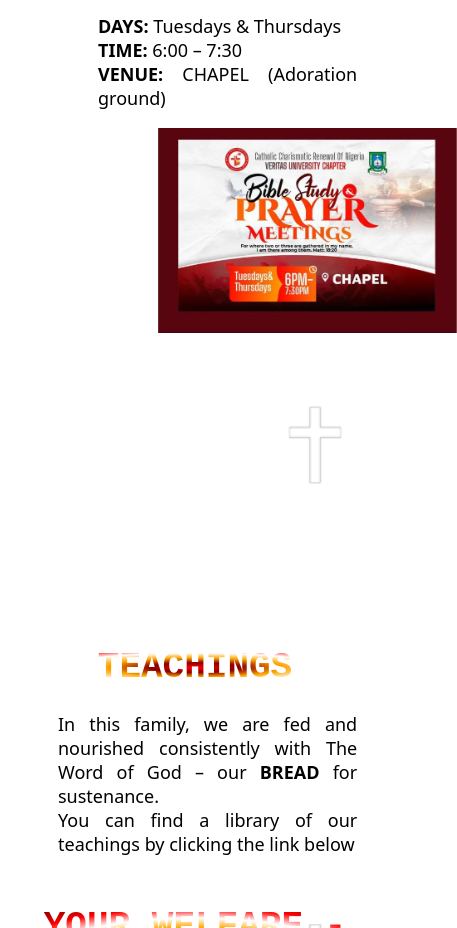
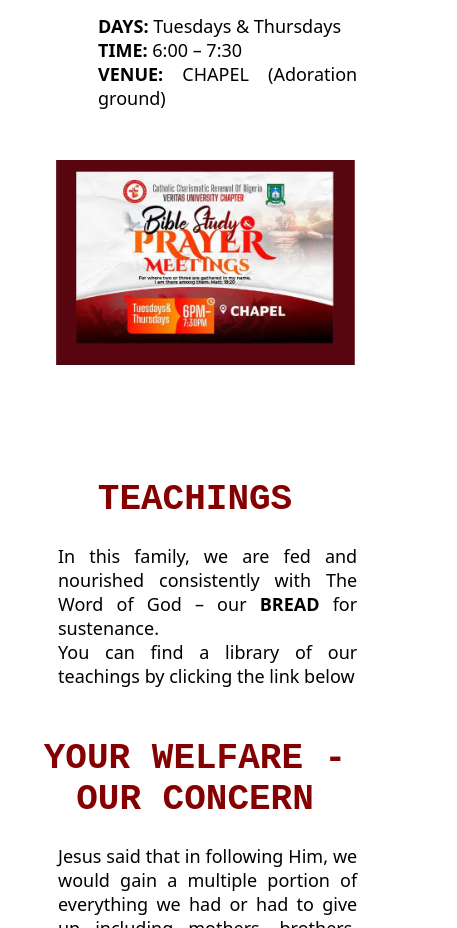
Before and after one commit to OdoDuke/CCRNVeritaswebsite, a plain HTML site: page index.html in a window 390 px wide. Shown: the part 900-1828 px from the top of the page, 457 px wide, since content can reach past the window. Drawn offline with Linux system fonts and the light colour scheme.

Commit message:
-m second commit

```diff
--- a/style.css
+++ b/style.css
@@ -15,9 +15,9 @@ body{
 
 }
 h1{
-    background: radial-gradient(red,darkred,orange,white,red,darkred,brown);
+    /* background: radial-gradient(red,darkred,orange,white,red,darkred,brown);
     -webkit-text-fill-color: transparent;
-    -webkit-background-clip: text;
+    -webkit-background-clip: text; */
     color: rgb(133, 0, 0);
     text-align: center;
     font-family:'Courier New', Courier, monospace;
@@ -58,11 +58,11 @@ li{
 }
 
 @media (max-width:600px) {
-    body{
+    /* body{
         background-image: url(Images/Untitled\ design\(4\).png);
         background-repeat: no-repeat;
         background-size: cover;
-    }
+    } */
 
     .headerimage{
         width: 100%;
@@ -77,5 +77,8 @@ li{
     }
     .flyer{
         width: 100%;
+       margin-left: -5px;
+       margin-top: 50px;
+       margin-bottom: 150px;
     }
 }
```
